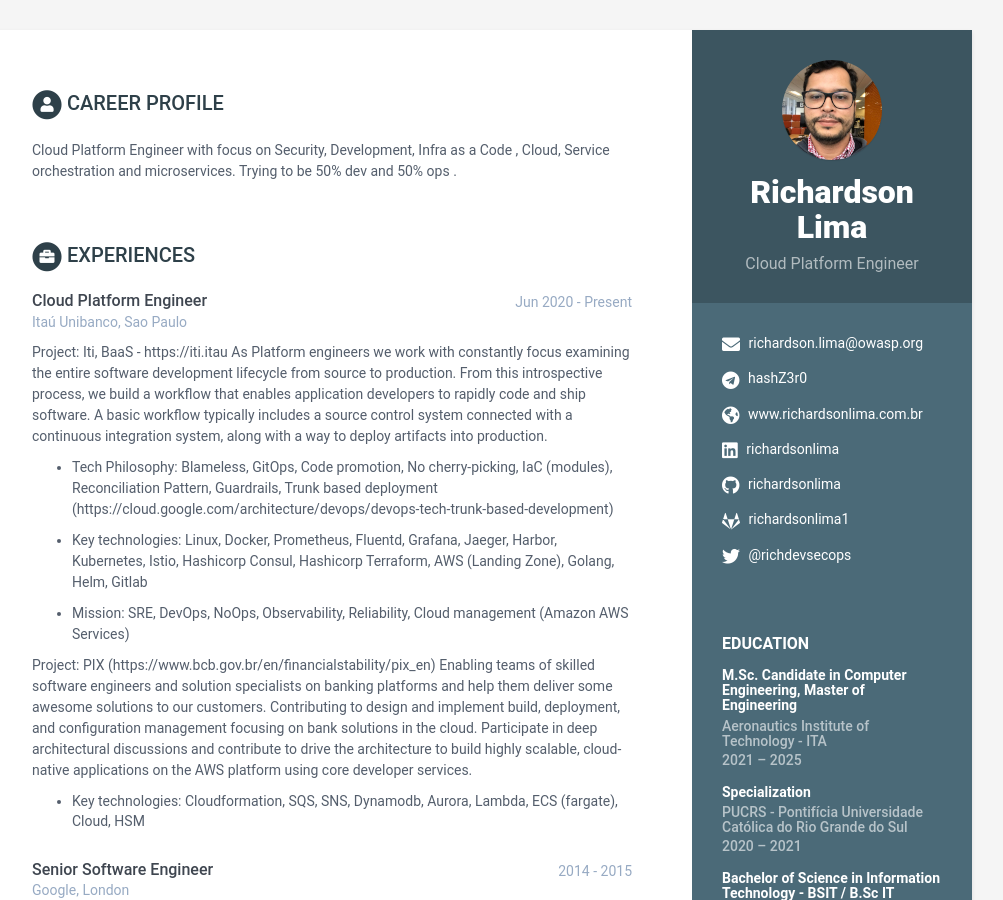
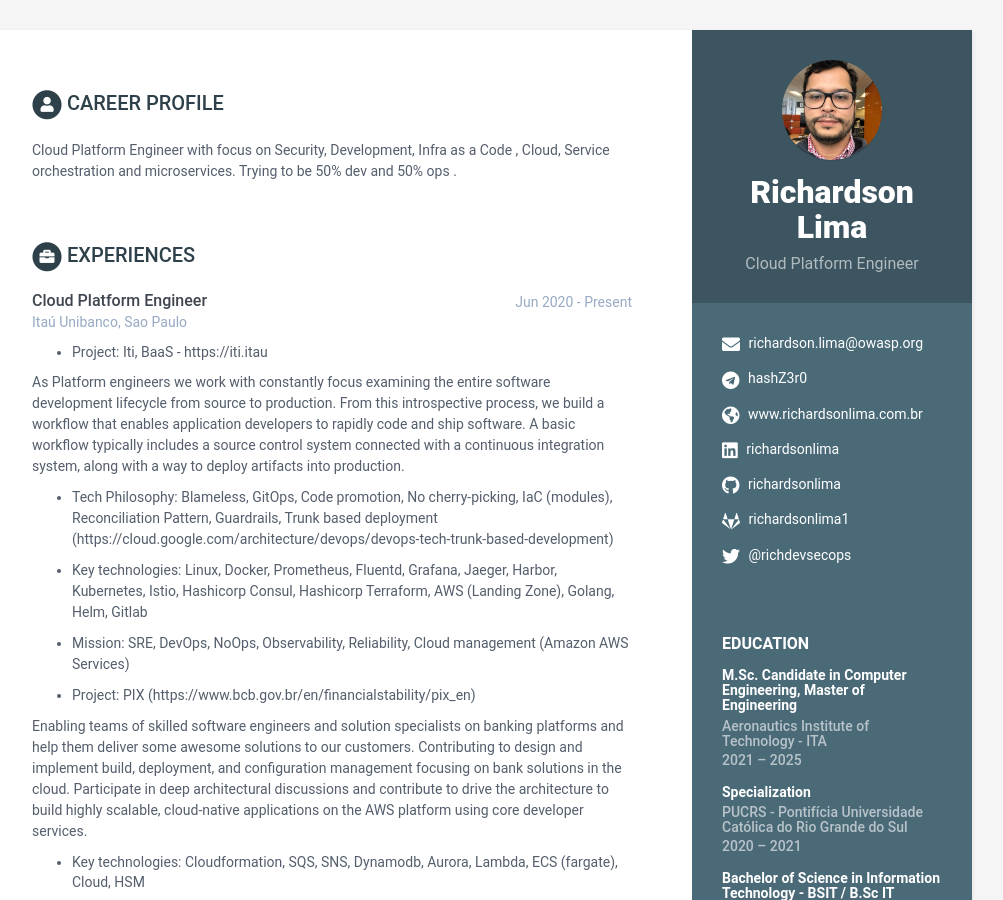
Before and after one commit to richardsonlima/cv, a Jekyll site: the page built from index.html, in a window 1280 px wide and 900 px high. Shown: the whole window, without its empty margins (168-1171 px from the left). Built offline with Jekyll 4.4.1, drawn with Linux system fonts in a browser that asks for light colours; part of the change alters nothing that is shown.

Commit message:
updatin cv - debug

```diff
--- a/_data/data.yml
+++ b/_data/data.yml
@@ -69,7 +69,8 @@ experiences:
       time: Jun 2020 - Present
       company: Itaú Unibanco, Sao Paulo
       details: |
-        Project: Iti, BaaS - https://iti.itau
+        - Project: Iti, BaaS - https://iti.itau
+
         As Platform engineers we work with constantly focus examining the
         entire software development lifecycle from source to production.
         From this introspective process, we build a workflow that enables
@@ -86,7 +87,8 @@ experiences:
 
         - Mission: SRE, DevOps, NoOps, Observability, Reliability, Cloud management (Amazon AWS Services)
 
-        Project: PIX (https://www.bcb.gov.br/en/financialstability/pix_en)
+        - Project: PIX (https://www.bcb.gov.br/en/financialstability/pix_en)
+
         Enabling teams of skilled software engineers and solution specialists on banking platforms
         and help them deliver some awesome solutions to our customers. Contributing to design and implement
         build, deployment, and configuration management focusing on bank solutions in the cloud. Participate
```
